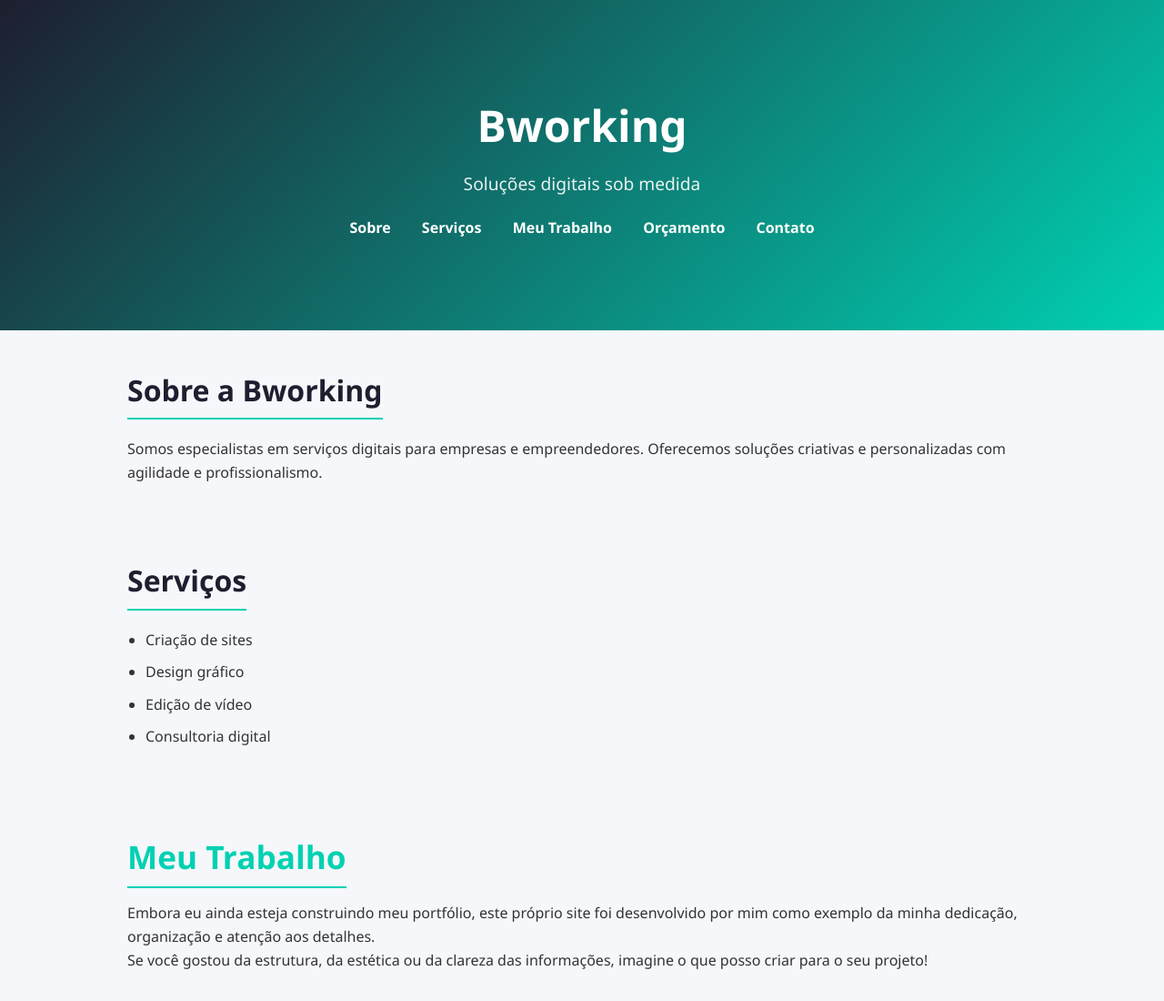
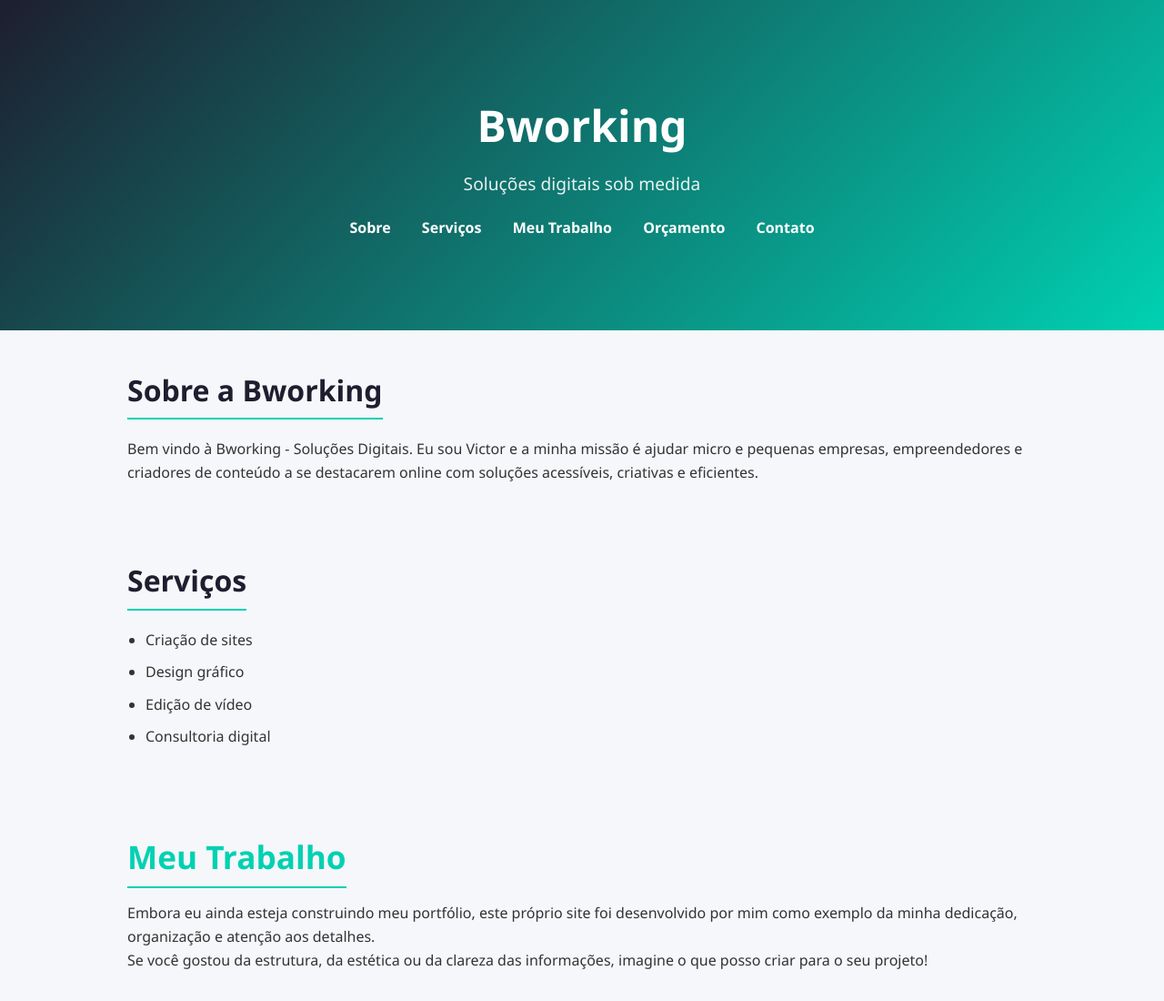
Before and after one commit to contatobworking-site/bworking.github.io, a plain HTML site: page index.html in a window 1280 px wide. Shown: the top 1100 px of the page at 91% size. Drawn offline with Linux system fonts and the light colour scheme.

Commit message:
Update index.html

```diff
--- a/index.html
+++ b/index.html
@@ -29,7 +29,7 @@
   <main>
     <section id="sobre" class="container">
       <h2>Sobre a Bworking</h2>
-      <p>Somos especialistas em serviços digitais para empresas e empreendedores. Oferecemos soluções criativas e personalizadas com agilidade e profissionalismo.</p>
+      <p>Bem vindo à Bworking - Soluções Digitais. Eu sou Victor e a minha missão é ajudar micro e pequenas empresas, empreendedores e criadores de conteúdo a se destacarem online com soluções acessíveis, criativas e eficientes.</p>
     </section>
 
     <section id="servicos" class="container">
```
